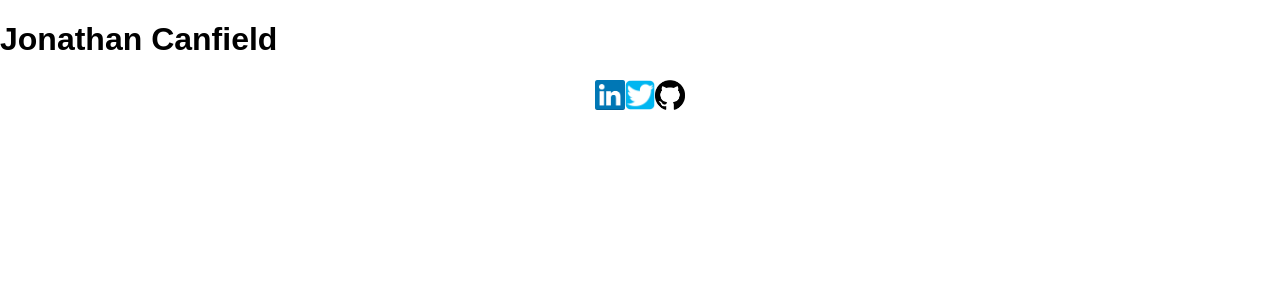
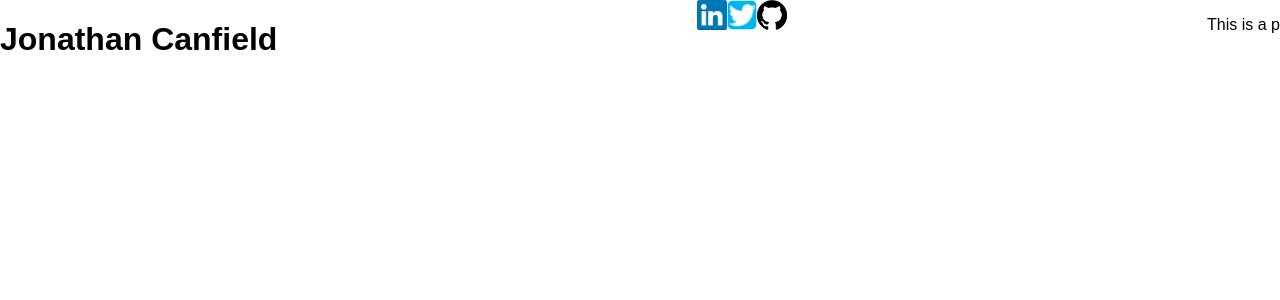
Before and after one commit to jtcanfield/portfolio, a React (Create React App) app: page / in a window 1280 px wide. Shown: the top 300 px of the page. Built offline with nearby package versions, Linux system fonts and the light colour scheme.

Commit message:
add floats for topbar

```diff
--- a/src/components/topbar.js
+++ b/src/components/topbar.js
@@ -5,7 +5,12 @@ export default class TopBar extends Component {
   render() {
     return (
       <div className="topbar-container">
-        <h1 className="name-title">Jonathan Canfield</h1>
+        <div className="topbar-left">
+          <h1 className="name-title">Jonathan Canfield</h1>
+        </div>
+        <div className="topbar-right">
+          <p>This is a p</p>
+        </div>
       </div>
     );
   }
--- a/src/styles/App.css
+++ b/src/styles/App.css
@@ -3,6 +3,16 @@ body{
   padding: 0;
   font-family: Arial, Verdana, sans-serif;
 }
+
+/*TOPBAR STYLES*/
+.topbar-left{
+  float: left;
+}
+.topbar-right{
+  float: right;
+}
+
+
 
 /*FOOTER STYLES*/
 .footer-container{
```
